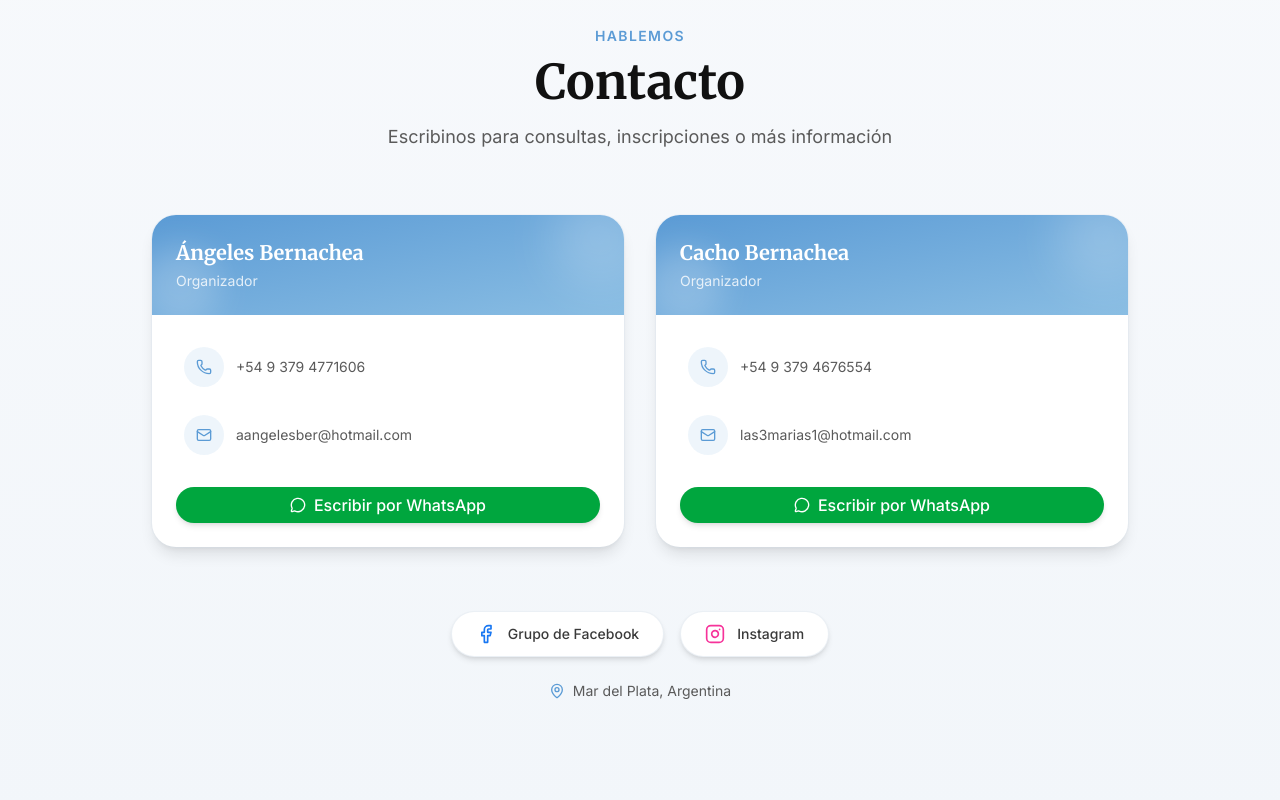
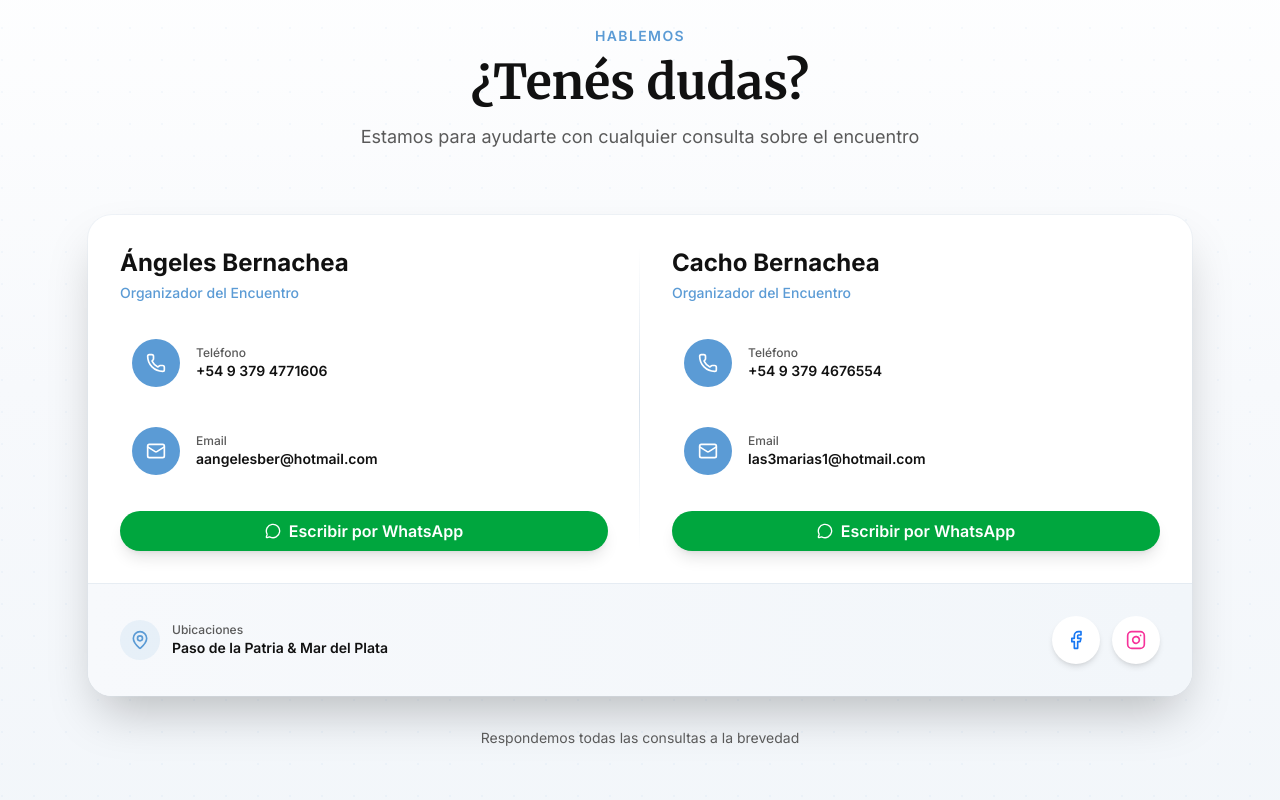
Before and after one commit to MatiasH11/landing-encuentro, a Next.js app: page / in a window 1280 px wide. Shown: the part 7880-8680 px from the top of the page. Built offline with nearby package versions, Linux system fonts and the light colour scheme.

Commit message:
Fix contactos

```diff
--- a/src/components/sections/ContactSection.tsx
+++ b/src/components/sections/ContactSection.tsx
@@ -5,25 +5,20 @@ import { Button } from "@/components/ui/button";
 import { MessageCircle, Mail, Phone, Facebook, MapPin, Instagram } from "lucide-react";
 import { motion } from "framer-motion";
 
-const cardVariants = {
-  hidden: { opacity: 0, y: 30 },
-  visible: (i: number) => ({
-    opacity: 1,
-    y: 0,
-    transition: {
-      delay: i * 0.1,
-      duration: 0.5,
-    },
-  }),
-};
-
 export default function ContactSection() {
   return (
     <section id="contacto" className="relative overflow-hidden py-24 md:py-32">
-      {/* Background */}
-      <div className="absolute inset-0 bg-gradient-to-b from-warm-bg to-cream" />
+      {/* Background with pattern */}
+      <div className="absolute inset-0 bg-gradient-to-b from-white via-warm-bg to-cream" />
+      <div className="absolute inset-0 opacity-5">
+        <div className="absolute inset-0" style={{
+          backgroundImage: 'radial-gradient(circle at 2px 2px, currentColor 1px, transparent 0)',
+          backgroundSize: '32px 32px',
+          color: '#5B9BD5'
+        }} />
+      </div>
 
-      <div className="relative mx-auto max-w-5xl px-4 md:px-6">
+      <div className="relative mx-auto max-w-6xl px-4 md:px-6">
         {/* Section header */}
         <motion.div
           className="mx-auto max-w-2xl text-center"
@@ -36,65 +31,79 @@ export default function ContactSection() {
             Hablemos
           </p>
           <h2 className="mt-3 font-heading text-3xl font-bold text-foreground md:text-5xl">
-            Contacto
+            ¿Tenés dudas?
           </h2>
           <p className="mt-4 text-lg leading-relaxed text-muted-foreground">
-            Escribinos para consultas, inscripciones o más información
+            Estamos para ayudarte con cualquier consulta sobre el encuentro
           </p>
         </motion.div>
 
-        {/* Contact cards */}
-        <div className="mt-16 grid gap-8 md:grid-cols-2">
+        {/* Main contact container */}
+        <motion.div
+          className="mt-16 overflow-hidden rounded-3xl bg-white shadow-2xl ring-1 ring-border/30"
+          initial={{ opacity: 0, y: 30 }}
+          whileInView={{ opacity: 1, y: 0 }}
+          viewport={{ once: true }}
+          transition={{ duration: 0.7 }}
+        >
+          <div className="grid md:grid-cols-2">
+            {/* Contact persons */}
             {CONTACTS.map((contact, i) => (
               <motion.div
                 key={contact.name}
-              custom={i}
-              variants={cardVariants}
-              initial="hidden"
-              whileInView="visible"
+                className="group relative p-8 transition-colors hover:bg-tierra/5"
+                initial={{ opacity: 0, x: i === 0 ? -20 : 20 }}
+                whileInView={{ opacity: 1, x: 0 }}
                 viewport={{ once: true }}
-              whileHover={{ y: -8, transition: { duration: 0.3 } }}
-              className="group relative overflow-hidden rounded-3xl bg-white shadow-lg ring-1 ring-border/30 transition-shadow hover:shadow-2xl"
+                transition={{ delay: 0.2 + i * 0.1, duration: 0.5 }}
               >
-              {/* Gradient header */}
-              <div className="relative overflow-hidden bg-gradient-to-br from-tierra to-tierra-light p-6">
-                <div className="absolute -right-6 -top-6 h-24 w-24 rounded-full bg-white/20 blur-xl" />
-                <div className="absolute -bottom-3 -left-3 h-20 w-20 rounded-full bg-white/20 blur-lg" />
-                <div className="relative">
-                  <h3 className="font-heading text-xl font-bold text-white">
+                {/* Divider between cards on desktop */}
+                {i === 0 && (
+                  <div className="absolute right-0 top-8 bottom-8 w-px bg-gradient-to-b from-transparent via-border to-transparent hidden md:block" />
+                )}
+
+                {/* Name and role */}
+                <div className="mb-6">
+                  <h3 className="text-2xl font-bold text-foreground">
                     {contact.name}
                   </h3>
-                  <p className="mt-1 text-sm text-white/80">Organizador</p>
-                </div>
+                  <p className="mt-1 text-sm font-medium text-tierra">Organizador del Encuentro</p>
                 </div>
 
-              {/* Contact info */}
-              <div className="p-6">
-                <div className="space-y-3">
+                {/* Contact methods */}
+                <div className="space-y-4">
                   <a
                     href={`tel:${contact.phone}`}
-                    className="group/item flex items-center gap-3 rounded-lg p-2 text-sm text-muted-foreground transition-all hover:bg-tierra/5"
+                    className="group/link flex items-center gap-4 rounded-xl p-3 transition-all hover:bg-white hover:shadow-md"
                   >
-                    <div className="flex h-10 w-10 items-center justify-center rounded-full bg-tierra/10 transition-colors group-hover/item:bg-tierra/20">
-                      <Phone className="h-4 w-4 text-tierra" />
+                    <div className="flex h-12 w-12 items-center justify-center rounded-full bg-tierra text-white transition-transform group-hover/link:scale-110">
+                      <Phone className="h-5 w-5" />
                     </div>
-                    <span className="transition-colors group-hover/item:text-tierra">{contact.phone}</span>
+                    <div>
+                      <p className="text-xs font-medium text-muted-foreground">Teléfono</p>
+                      <p className="text-sm font-semibold text-foreground">{contact.phone}</p>
+                    </div>
                   </a>
+
                   <a
                     href={`mailto:${contact.email}`}
-                    className="group/item flex items-center gap-3 rounded-lg p-2 text-sm text-muted-foreground transition-all hover:bg-tierra/5"
+                    className="group/link flex items-center gap-4 rounded-xl p-3 transition-all hover:bg-white hover:shadow-md"
                   >
-                    <div className="flex h-10 w-10 items-center justify-center rounded-full bg-tierra/10 transition-colors group-hover/item:bg-tierra/20">
-                      <Mail className="h-4 w-4 text-tierra" />
+                    <div className="flex h-12 w-12 items-center justify-center rounded-full bg-tierra text-white transition-transform group-hover/link:scale-110">
+                      <Mail className="h-5 w-5" />
                     </div>
-                    <span className="transition-colors group-hover/item:text-tierra">{contact.email}</span>
+                    <div className="min-w-0 flex-1">
+                      <p className="text-xs font-medium text-muted-foreground">Email</p>
+                      <p className="truncate text-sm font-semibold text-foreground">{contact.email}</p>
+                    </div>
                   </a>
                 </div>
 
                 {/* WhatsApp CTA */}
                 <Button
                   asChild
-                  className="mt-6 w-full rounded-full bg-green-600 text-base shadow-md transition-all hover:bg-green-700 hover:shadow-lg"
+                  size="lg"
+                  className="mt-6 w-full rounded-full bg-green-600 text-base font-semibold shadow-lg transition-all hover:scale-105 hover:bg-green-700 hover:shadow-xl"
                 >
                   <a
                     href={contact.whatsappUrl}
@@ -106,45 +115,71 @@ export default function ContactSection() {
                     Escribir por WhatsApp
                   </a>
                 </Button>
-              </div>
               </motion.div>
             ))}
           </div>
 
-        {/* Social + location */}
+          {/* Footer section with social and location */}
+          <div className="border-t border-border/50 bg-gradient-to-r from-warm-bg to-cream p-8">
+            <div className="flex flex-col items-center gap-6 md:flex-row md:justify-between">
+              {/* Location */}
               <motion.div
-          className="mt-16 flex flex-col items-center gap-6"
-          initial={{ opacity: 0, y: 20 }}
-          whileInView={{ opacity: 1, y: 0 }}
+                className="flex items-center gap-3"
+                initial={{ opacity: 0, x: -20 }}
+                whileInView={{ opacity: 1, x: 0 }}
                 viewport={{ once: true }}
-          transition={{ delay: 0.4, duration: 0.6 }}
+                transition={{ delay: 0.5, duration: 0.5 }}
               >
-          <div className="flex flex-wrap justify-center gap-4">
+                <div className="flex h-10 w-10 items-center justify-center rounded-full bg-tierra/10">
+                  <MapPin className="h-5 w-5 text-tierra" />
+                </div>
+                <div>
+                  <p className="text-xs font-medium text-muted-foreground">Ubicaciones</p>
+                  <p className="text-sm font-semibold text-foreground">Paso de la Patria & Mar del Plata</p>
+                </div>
+              </motion.div>
+
+              {/* Social links */}
+              <motion.div
+                className="flex gap-3"
+                initial={{ opacity: 0, x: 20 }}
+                whileInView={{ opacity: 1, x: 0 }}
+                viewport={{ once: true }}
+                transition={{ delay: 0.6, duration: 0.5 }}
+              >
                 <a
                   href="https://www.facebook.com/groups/599225440173246"
                   target="_blank"
                   rel="noopener noreferrer"
-              className="group inline-flex items-center gap-3 rounded-full border border-border/50 bg-white px-6 py-3 text-sm font-medium text-slate shadow-md transition-all hover:scale-105 hover:border-[#1877F2]/30 hover:shadow-lg"
+                  className="group flex h-12 w-12 items-center justify-center rounded-full bg-white shadow-md transition-all hover:scale-110 hover:shadow-lg"
+                  aria-label="Facebook"
                 >
                   <Facebook className="h-5 w-5 text-[#1877F2] transition-transform group-hover:scale-110" />
-              Grupo de Facebook
                 </a>
                 <a
                   href="https://www.instagram.com/encuentrolatinoamericano"
                   target="_blank"
                   rel="noopener noreferrer"
-              className="group inline-flex items-center gap-3 rounded-full border border-border/50 bg-white px-6 py-3 text-sm font-medium text-slate shadow-md transition-all hover:scale-105 hover:border-pink-500/30 hover:shadow-lg"
+                  className="group flex h-12 w-12 items-center justify-center rounded-full bg-white shadow-md transition-all hover:scale-110 hover:shadow-lg"
+                  aria-label="Instagram"
                 >
                   <Instagram className="h-5 w-5 text-pink-500 transition-transform group-hover:scale-110" />
-              Instagram
                 </a>
+              </motion.div>
             </div>
+          </div>
+        </motion.div>
 
-          <p className="flex items-center gap-2 text-sm text-muted-foreground">
-            <MapPin className="h-4 w-4 text-tierra" />
-            Mar del Plata, Argentina
-          </p>
-        </motion.div>
+        {/* Help text */}
+        <motion.p
+          className="mt-8 text-center text-sm text-muted-foreground"
+          initial={{ opacity: 0 }}
+          whileInView={{ opacity: 1 }}
+          viewport={{ once: true }}
+          transition={{ delay: 0.7, duration: 0.5 }}
+        >
+          Respondemos todas las consultas a la brevedad
+        </motion.p>
       </div>
     </section>
   );
```
Lines whose indentation alone changed are shown as unchanged.
